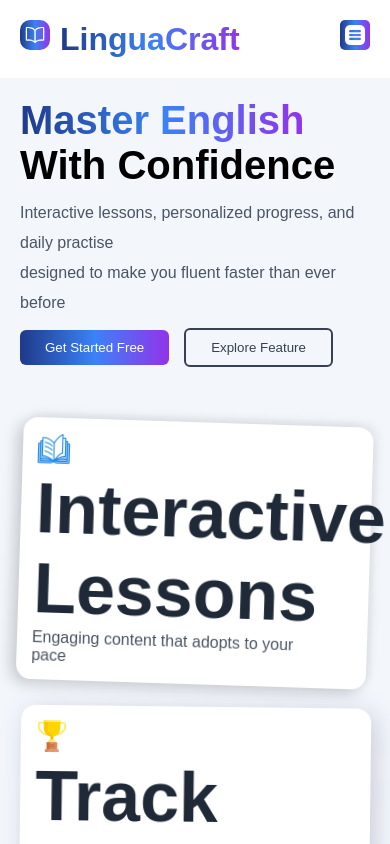
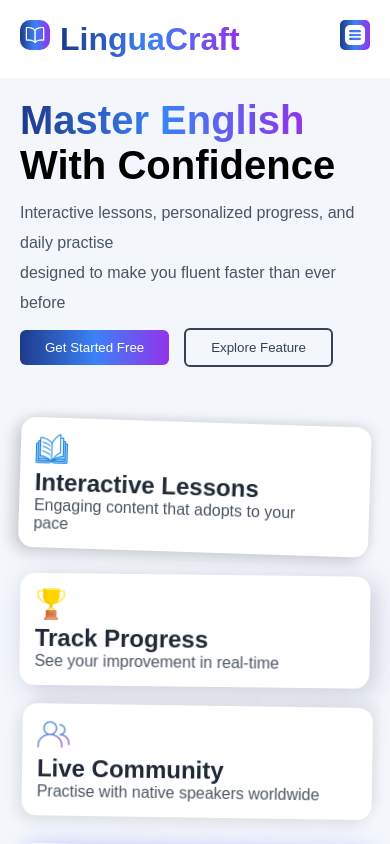
Before and after one commit to Muzaffarfullstack/linguacraft, a React (Vite) app: page / in a window 390 px wide. Shown: the top 844 px of the page. Built offline with nearby package versions, Linux system fonts and the light colour scheme.

Commit message:
bug fixed

```diff
--- a/src/components/MasterEnglish.css
+++ b/src/components/MasterEnglish.css
@@ -56,8 +56,9 @@ figure img {
   border-radius: 0.93rem;
   background: #fff;
 }
-.card h1 {
+.englishCard-title {
   color: #1f2937;
+  font-size: 24px;
 }
 .card p {
   color: #4b5563;
@@ -144,6 +145,9 @@ figure img {
     flex-direction: column;
     gap: 20px;
   }
+  .englishCard-title {
+    font-size: 24px;
+  }
   .english-text h1 {
     font-size: 40px;
   }
--- a/src/components/MasterEnglish.jsx
+++ b/src/components/MasterEnglish.jsx
@@ -31,7 +31,7 @@ function MasterEnglish() {
               <figure>
                 <img src="/assets/new.png" alt="book" />
               </figure>
-              <h1>Interactive Lessons</h1>
+              <h1 className="englishCard-title">Interactive Lessons</h1>
               <p>
                 Engaging content that adopts to your <br /> pace
               </p>
@@ -40,21 +40,21 @@ function MasterEnglish() {
               <figure>
                 <img src="/assets/trophy.png" alt="trophy" />
               </figure>
-              <h1>Track Progress</h1>
+              <h1 className="englishCard-title">Track Progress</h1>
               <p>See your improvement in real-time</p>
             </div>
             <div className="card">
               <figure>
                 <img src="/assets/user.png" alt="user" />
               </figure>
-              <h1>Live Community</h1>
+              <h1 className="englishCard-title">Live Community</h1>
               <p>Practise with native speakers worldwide</p>
             </div>
             <div className="card">
               <figure>
                 <img src="/assets/goal.png" alt="goal" />
               </figure>
-              <h1>Personalized Goals</h1>
+              <h1 className="englishCard-title">Personalized Goals</h1>
               <p>Achieve milestones at your own pace</p>
             </div>
           </div>
--- a/src/pages/ErrorPage.css
+++ b/src/pages/ErrorPage.css
@@ -116,7 +116,7 @@
 }
 
 @media only screen and (max-width: 576px) {
-  .container h1 {
+  .error-title {
     font-size: 70px;
   }
   .container h2 {
--- a/src/pages/ErrorPage.jsx
+++ b/src/pages/ErrorPage.jsx
@@ -12,7 +12,7 @@ function ErrorPage() {
       <>
         <div className=" error-container">
           <div className="container">
-            <h1>404</h1>
+            <h1 className="error-title">404</h1>
             <h2>Oops! Page Not Found</h2>
             <p className="first-paragraph">
               It looks like the page you're looking for doesn't exist. Don't
@@ -84,7 +84,7 @@ function ErrorPage() {
     <>
       <div className=" error-container">
         <div className="container">
-          <h1>500</h1>
+          <h1 className="error-title">500</h1>
           <h2>Oops! Something went wrong</h2>
           <p className="first-paragraph">
             It looks like the page you're looking for doesn't exist. Don't
```
